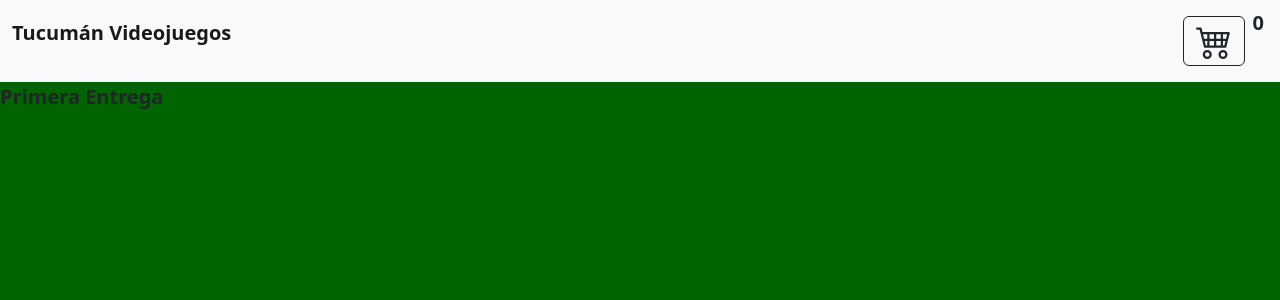
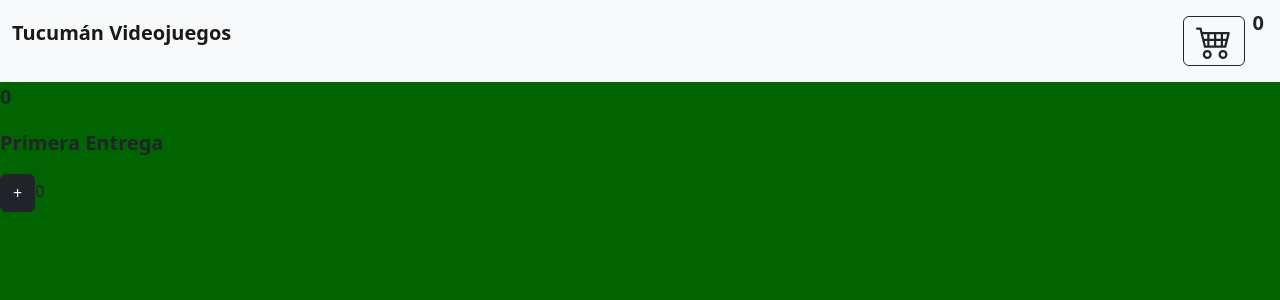
Before and after one commit to MatiasArce99/Proyecto-React, a React (Create React App) app in the folder e-commerce/: page / in a window 1280 px wide. Shown: the top 300 px of the page. Built offline with nearby package versions, Linux system fonts and the light colour scheme.

Commit message:
diciembre 1

```diff
--- a/e-commerce/src/components/App.jsx
+++ b/e-commerce/src/components/App.jsx
@@ -1,12 +1,14 @@
 import './App.css';
 import Navbar from './Navbar/Navbar.jsx';
 import ItemListContainer from './ItemListContainer/ItemListContainer';
+import ItemCount from './ItemCount/ItemCount';
 
 const App = () => {
   return (
     <>
       <Navbar/>
       <ItemListContainer greeting={"Primera Entrega"}/>
+      <ItemCount/>
     </>
   );
 }
--- /dev/null
+++ b/e-commerce/src/components/ItemCount/ItemCount.jsx
@@ -0,0 +1,16 @@
+import {useState} from 'react';
+
+const ItemCount = () => {
+    const [numero, setNumero] = useState(0);
+    const boton = document.getElementById('boton1');
+    console.log(boton);
+
+    return (
+        <div>
+            <button className='btn btn-dark' id='boton1'>+</button>
+            {numero}
+        </div>
+    );
+}
+
+export default ItemCount;
--- a/e-commerce/src/components/ItemListContainer/ItemListContainer.jsx
+++ b/e-commerce/src/components/ItemListContainer/ItemListContainer.jsx
@@ -1,9 +1,14 @@
-const ItemListContainer = ({greeting}) => {
-    return (
-        <>
-          <p>{greeting}</p>
-        </>
-    );
+import { useState } from 'react';
+const ItemListContainer = ({ greeting }) => {
+
+  const [numero, setNumero] = useState(0)
+
+  return (
+    <>
+      <p>{numero}</p>
+      <p>{greeting}</p>
+    </>
+  );
 }
 
 export default ItemListContainer;
```
